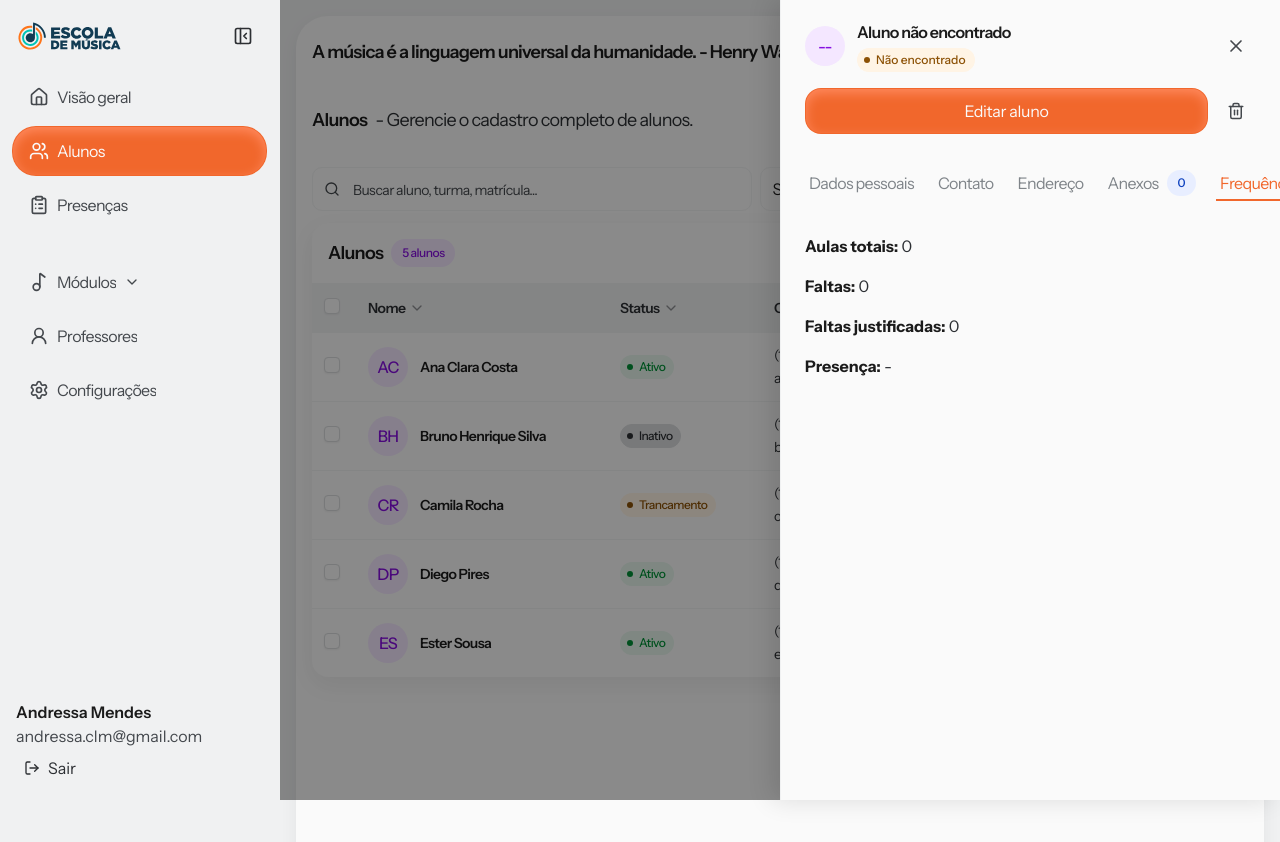
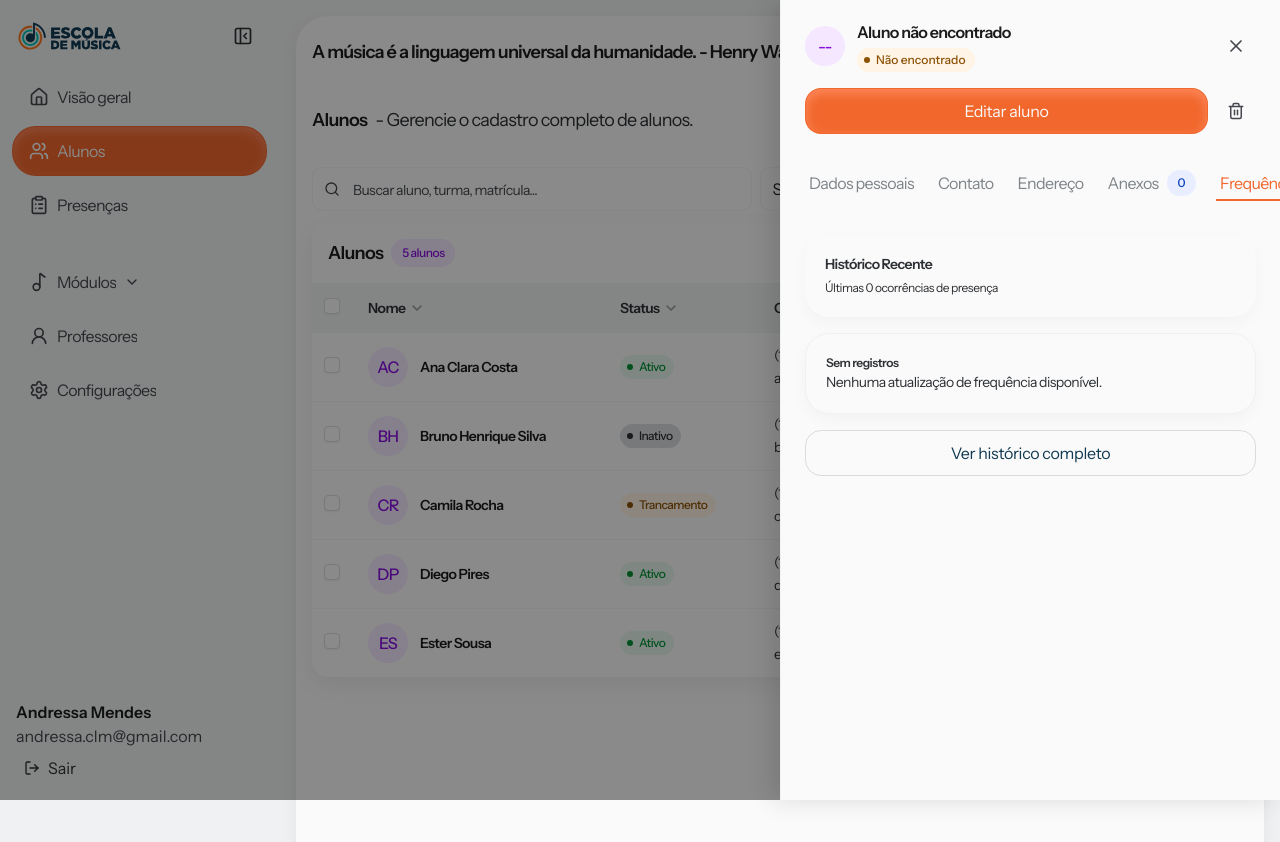
Before and after one commit to AndressaMendess/clm-gestao-2.0, a Next.js app: page /students/1 in a window 1280 px wide. Both pictures are taken after a click on the tab "Frequência". Shown: the top 842 px of the page. Built offline with nearby package versions, Linux system fonts and the light colour scheme.

Commit message:
feat: enhance student drawer tabs and attendance cards

```diff
--- /dev/null
+++ b/src/app/(app)/students/[studentId]/attendance-history/page.tsx
@@ -0,0 +1,50 @@
+"use client";
+
+import { useMemo } from "react";
+import { useParams, useRouter } from "next/navigation";
+import { Button } from "@/components/ui/button";
+import { Card } from "@/components/ui/card";
+import { STUDENT_ROWS } from "../../_data/students.mock";
+
+export default function StudentAttendanceHistoryPage() {
+  const router = useRouter();
+  const params = useParams<{ studentId: string }>();
+
+  const student = useMemo(() => {
+    const decodedStudentId = decodeURIComponent(params.studentId);
+    return STUDENT_ROWS.find((item) => item.email === decodedStudentId) ?? null;
+  }, [params.studentId]);
+
+  return (
+    <section className="space-y-6">
+      <header className="grid gap-1">
+        <h1 className="[font-size:var(--typography-body-x-large-semibold-font-size)] [line-height:var(--typography-body-x-large-semibold-line-height)] [font-weight:var(--typography-body-x-large-semibold-font-weight)] [letter-spacing:var(--typography-body-x-large-semibold-letter-spacing)] text-[var(--content-primary)]">
+          Histórico de Frequência
+        </h1>
+        <p className="text-[var(--content-secondary)]">
+          Aluno: <span className="font-semibold text-[var(--content-primary)]">{student?.name ?? "Não encontrado"}</span>
+        </p>
+      </header>
+
+      <Card
+        fields={[
+          {
+            id: "placeholder",
+            label: "Conteúdo",
+            value: "Estrutura pronta para receber o histórico completo de frequência via back-end.",
+          },
+        ]}
+        title="Lista completa"
+      />
+
+      <div>
+        <Button
+          onClick={() => router.push(`/students/${encodeURIComponent(student?.email ?? "")}`)}
+          variant="secondary"
+        >
+          Voltar para detalhes do aluno
+        </Button>
+      </div>
+    </section>
+  );
+}
--- a/src/app/(app)/students/[studentId]/page.tsx
+++ b/src/app/(app)/students/[studentId]/page.tsx
@@ -5,8 +5,8 @@ import { Copy } from "lucide-react";
 import { useParams, useRouter } from "next/navigation";
 import { AttachmentCollapsible } from "@/components/ui/attachment-collapsible";
 import { Badge } from "@/components/ui/badge";
+import { Button, IconButton } from "@/components/ui/button";
 import { Card } from "@/components/ui/card";
-import { IconButton } from "@/components/ui/button";
 import { Drawer } from "@/components/ui/drawer";
 import { STUDENT_ROWS } from "../_data/students.mock";
 import StudentsPage from "../page";
@@ -22,6 +22,11 @@ type StudentDetails = {
     zipCode: string;
   };
   attendance: {
+    history: Array<{
+      date: string;
+      notes?: string;
+      status: "Presente" | "Ausente" | "Justificado";
+    }>;
     justifiedAbsences: number;
     presentRate: string;
     totalAbsences: number;
@@ -53,7 +58,16 @@ const STUDENT_DETAILS_BY_EMAIL: Record<string, StudentDetails> = {
       street: "Rua das Flores",
       zipCode: "04101-100",
     },
-    attendance: { justifiedAbsences: 1, presentRate: "92%", totalAbsences: 2, totalClasses: 24 },
+    attendance: {
+      history: [
+        { date: "2026-05-11", notes: "Chegou no horário", status: "Presente" },
+        { date: "2026-05-08", status: "Ausente" },
+      ],
+      justifiedAbsences: 1,
+      presentRate: "92%",
+      totalAbsences: 2,
+      totalClasses: 24,
+    },
     attachments: ["RG frente", "RG verso", "Comprovante de residência"],
     personalData: {
       birthDate: "2008-03-12",
@@ -78,7 +92,13 @@ const STUDENT_DETAILS_BY_EMAIL: Record<string, StudentDetails> = {
       street: "Rua Maestro Lima",
       zipCode: "04210-050",
     },
-    attendance: { justifiedAbsences: 0, presentRate: "88%", totalAbsences: 3, totalClasses: 25 },
+    attendance: {
+      history: [{ date: "2026-05-10", notes: "Participação ativa", status: "Presente" }],
+      justifiedAbsences: 0,
+      presentRate: "88%",
+      totalAbsences: 3,
+      totalClasses: 25,
+    },
     attachments: ["RG frente", "RG verso"],
     personalData: {
       birthDate: "2007-11-02",
@@ -103,7 +123,16 @@ const STUDENT_DETAILS_BY_EMAIL: Record<string, StudentDetails> = {
       street: "Av. Harmonia",
       zipCode: "09710-110",
     },
-    attendance: { justifiedAbsences: 2, presentRate: "79%", totalAbsences: 5, totalClasses: 24 },
+    attendance: {
+      history: [
+        { date: "2026-05-12", notes: "Atestado médico", status: "Justificado" },
+        { date: "2026-05-09", status: "Ausente" },
+      ],
+      justifiedAbsences: 2,
+      presentRate: "79%",
+      totalAbsences: 5,
+      totalClasses: 24,
+    },
     attachments: ["RG frente", "RG verso", "CPF", "Laudo médico"],
     personalData: {
       birthDate: "2009-08-19",
@@ -130,7 +159,7 @@ const EMPTY_DETAILS: StudentDetails = {
     street: "-",
     zipCode: "-",
   },
-  attendance: { justifiedAbsences: 0, presentRate: "-", totalAbsences: 0, totalClasses: 0 },
+  attendance: { history: [], justifiedAbsences: 0, presentRate: "-", totalAbsences: 0, totalClasses: 0 },
   attachments: [],
   personalData: {
     birthDate: "-",
@@ -337,11 +366,75 @@ export default function StudentDetailsPage() {
         ) : null}
 
         {activeTab === "attendance" ? (
-          <div className="grid gap-4 text-[var(--content-secondary)]">
-            <p><strong className="text-[var(--content-primary)]">Aulas totais:</strong> {details.attendance.totalClasses}</p>
-            <p><strong className="text-[var(--content-primary)]">Faltas:</strong> {details.attendance.totalAbsences}</p>
-            <p><strong className="text-[var(--content-primary)]">Faltas justificadas:</strong> {details.attendance.justifiedAbsences}</p>
-            <p><strong className="text-[var(--content-primary)]">Presença:</strong> {details.attendance.presentRate}</p>
+          <div className="grid gap-4">
+            <Card
+              fields={[]}
+              title={
+                <div className="grid gap-1">
+                  <p>Histórico Recente</p>
+                  <p className="[font-size:var(--typography-body-small-regular-font-size)] [line-height:var(--typography-body-small-regular-line-height)] [font-weight:var(--typography-body-small-regular-font-weight)] [letter-spacing:var(--typography-body-small-regular-letter-spacing)] text-[var(--content-secondary)]">
+                    Últimas {details.attendance.history.length} ocorrências de presença
+                  </p>
+                </div>
+              }
+            />
+
+            {details.attendance.history.length ? (
+              <Card
+                className="border border-[var(--border-primary)]"
+                columns={2}
+                fields={[
+                  {
+                    id: "lastDate",
+                    label: "Data",
+                    value: details.attendance.history[0].date,
+                  },
+                  {
+                    id: "lastStatus",
+                    label: "Status",
+                    value: (
+                      <Badge
+                        variant={
+                          details.attendance.history[0].status === "Presente"
+                            ? "success"
+                            : details.attendance.history[0].status === "Justificado"
+                              ? "blue"
+                              : "warning"
+                        }
+                      >
+                        {details.attendance.history[0].status}
+                      </Badge>
+                    ),
+                  },
+                  {
+                    id: "lastNotes",
+                    label: "Observações",
+                    value: details.attendance.history[0].notes ?? "Sem observações.",
+                  },
+                ]}
+              />
+            ) : (
+              <Card
+                className="border border-[var(--border-primary)]"
+                fields={[
+                  {
+                    id: "emptyAttendance",
+                    label: "Sem registros",
+                    value: "Nenhuma atualização de frequência disponível.",
+                  },
+                ]}
+              />
+            )}
+
+            <div className="w-full">
+              <Button
+                className="w-full"
+                onClick={() => router.push(`/students/${encodeURIComponent(student?.email ?? "")}/attendance-history`)}
+                variant="secondary"
+              >
+                Ver histórico completo
+              </Button>
+            </div>
           </div>
         ) : null}
       </Drawer>
--- a/src/components/ui/drawer/index.tsx
+++ b/src/components/ui/drawer/index.tsx
@@ -47,8 +47,8 @@ export function Drawer({
 }: DrawerProps) {
   const generatedId = useId();
   const [internalTab, setInternalTab] = useState<string | undefined>(tabs.find((item) => !item.disabled)?.id);
-  const [isMounted, setIsMounted] = useState(isOpen);
-  const [isVisible, setIsVisible] = useState(isOpen);
+  const [isMounted, setIsMounted] = useState(false);
+  const [isVisible, setIsVisible] = useState(false);
   const resolvedTab = tabValue ?? internalTab;
   const firstEnabledTab = useMemo(() => tabs.find((item) => !item.disabled)?.id, [tabs]);
   const transitionMs = 220;
--- a/src/components/ui/modal-container/modal-container.styles.ts
+++ b/src/components/ui/modal-container/modal-container.styles.ts
@@ -1,5 +1,5 @@
 export const modalContainerOverlayStyles =
-  "fixed inset-0 z-50 flex items-center justify-center bg-[rgb(0_0_0_/_0.55)] p-4 sm:p-6";
+  "fixed inset-0 z-[80] flex items-center justify-center bg-[rgb(0_0_0_/_0.55)] p-4 sm:p-6";
 
 export const modalContainerStyles =
   "font-[var(--font-family-sans)] w-full max-w-[680px] overflow-hidden rounded-2xl border border-[var(--border-primary)] bg-[var(--background-primary)] shadow-[0_24px_56px_rgb(0_0_0_/_0.28)]";
--- a/src/components/ui/tabs/tabs.styles.ts
+++ b/src/components/ui/tabs/tabs.styles.ts
@@ -3,8 +3,8 @@ export const tabsRootStyles = "inline-flex items-center gap-4";
 export const tabsTriggerBaseStyles =
   "inline-flex items-center justify-center whitespace-nowrap border-b-2 border-transparent bg-transparent px-1 py-1 text-left transition-colors focus-visible:outline-none focus-visible:ring-2 focus-visible:ring-[var(--button-focus-ring)] focus-visible:ring-offset-2 disabled:cursor-not-allowed";
 
-  export const tabsTriggerInactiveStyles =
-    "text-[var(--button-ghost-content-disabled)] [font-size:var(--typography-body-xsmall-regular-font-size)] [line-height:var(--typography-body-xsmall-regular-line-height)] [font-weight:var(--typography-body-xsmall-regular-font-weight)] [letter-spacing:var(--typography-body-xsmall-regular-letter-spacing)] hover:text-[var(--brand-primary-main)]";
+export const tabsTriggerInactiveStyles =
+  "text-[var(--button-ghost-content-disabled)] [font-size:var(--typography-body-small-regular-font-size)] [line-height:var(--typography-body-small-regular-line-height)] [font-weight:var(--typography-body-small-regular-font-weight)] [letter-spacing:var(--typography-body-small-regular-letter-spacing)] hover:text-[var(--brand-primary-main)]";
 
-    export const tabsTriggerActiveStyles =
-  "border-b-[var(--brand-primary-main)] text-[var(--brand-primary-main)] [font-size:var(--typography-body-xsmall-bold-font-size)] [line-height:var(--typography-body-xsmall-bold-line-height)] [font-weight:var(--typography-body-xsmall-bold-font-weight)] [letter-spacing:var(--typography-body-xsmall-bold-letter-spacing)]";
+export const tabsTriggerActiveStyles =
+  "border-b-[var(--brand-primary-main)] text-[var(--brand-primary-main)] [font-size:var(--typography-body-small-semibold-font-size)] [line-height:var(--typography-body-small-semibold-line-height)] [font-weight:var(--typography-body-small-semibold-font-weight)] [letter-spacing:var(--typography-body-small-semibold-letter-spacing)]";
```
